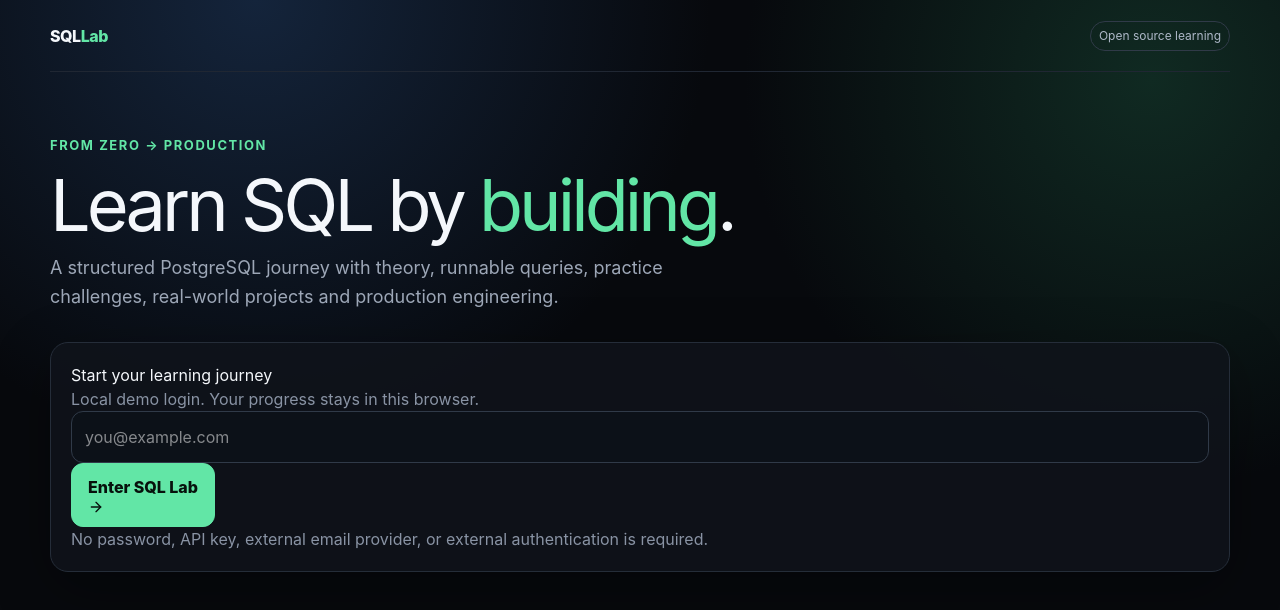
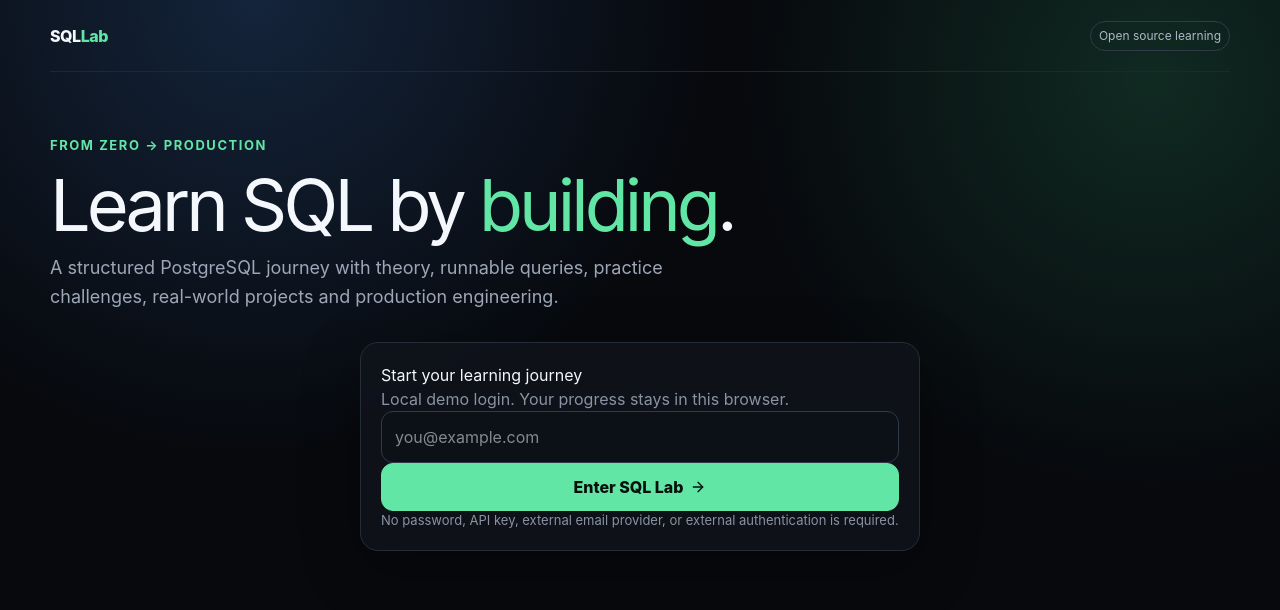
Before and after one commit to Narsing-s/sql-from-zero-to-advanced, a Next.js app in the folder web/: page / in a window 1280 px wide. Shown: the top 610 px of the page. Built offline with nearby package versions, Linux system fonts and the light colour scheme.

Commit message:
fix: style learner login and material panels

```diff
--- a/web/app/globals.css
+++ b/web/app/globals.css
@@ -19,3 +19,5 @@
 .progress{height:8px;background:#202733;border-radius:999px;overflow:hidden}.progress>i{display:block;height:100%;background:#62e6a6}
 .lesson{display:flex;gap:14px;align-items:flex-start;padding:16px 0;border-top:1px solid #222a35}.lesson:first-child{border-top:0}.pill{font-size:12px;padding:5px 8px;border:1px solid #303a48;border-radius:999px;color:#aeb8c8}
 @media(max-width:800px){.grid,.two{grid-template-columns:1fr}.hero{padding-top:42px}.nav{height:64px}}
+
+.login-card{max-width:560px;margin:0 auto 60px}.full{width:100%;justify-content:center}.small{font-size:13px;line-height:1.5}.search{width:240px}.lesson-body{flex:1;min-width:0}.material-panel{margin-top:14px;padding:16px;border:1px solid #303a48;border-radius:14px;background:#0b1017}.material-panel h3{margin:0 0 8px}.material-panel code{overflow-wrap:anywhere}.empty{padding:28px 0;text-align:center;color:#8993a4}.btn{display:inline-flex;align-items:center;gap:7px}
```
